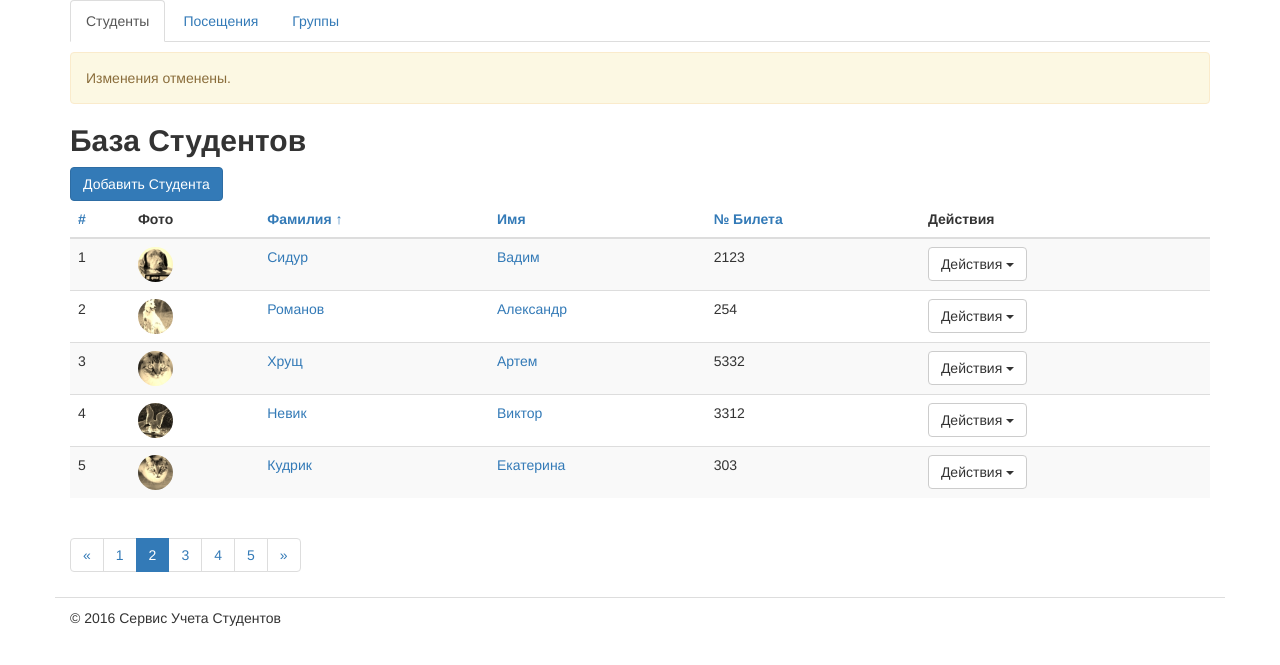
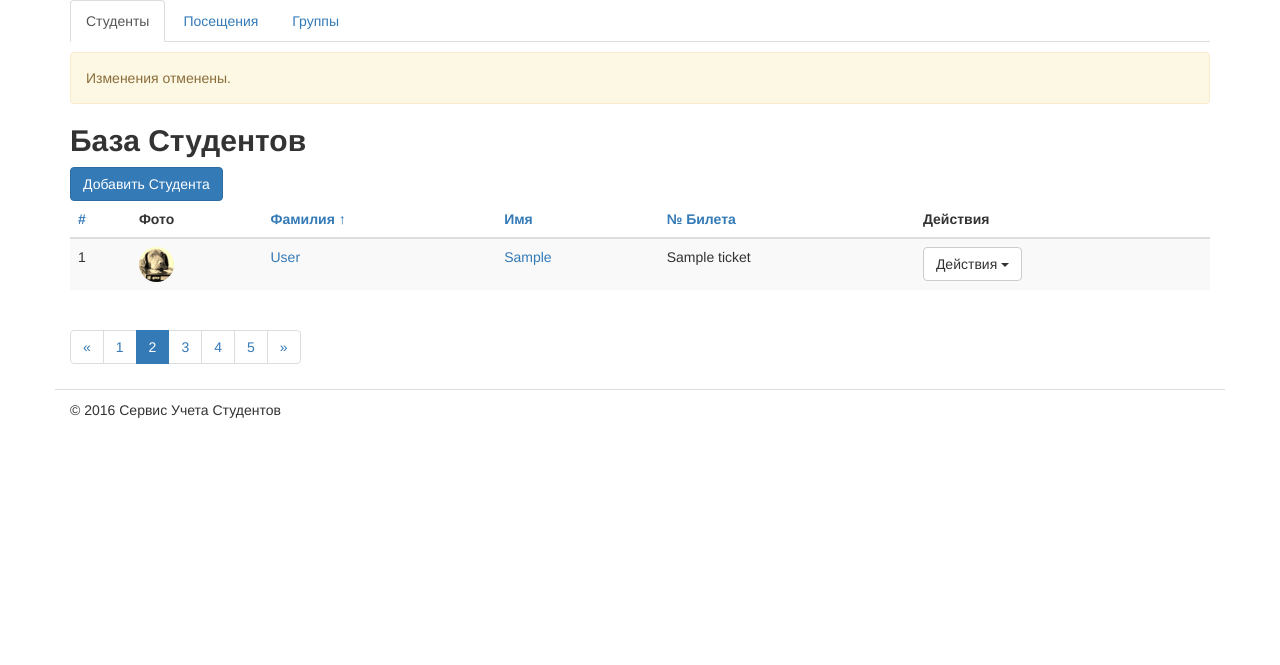
Before and after one commit to MaxStolovich/Bistriy-Test, a Django app: template students/templates/students/students_list.html in a window 1280 px wide. Shown: the part 80-745 px from the top of the page. Run offline with Django 3.2, Linux system fonts and the light colour scheme; the template is opened without the code that fills it: most values are stand-ins (such as "Sample title", 1, 10 or a date in 2020); some libraries are stand-ins or nearby versions.

Commit message:
Students list and for loop have implemented

```diff
--- a/students/templates/students/students_list.html
+++ b/students/templates/students/students_list.html
@@ -74,12 +74,13 @@
 					</tr>
 				</thead>
 				<tbody>
+					{% for student in students %}
 					<tr>
-						<td>1</td>
+						<td>{{ forloop.counter }}</td>
 						<td><img class="img-circle" src={% static "images/dog.jpeg" %} height="35"width="35"/></td>
-						<td><a href={% url "students_edit" 1 %}>Сидур</td>
-						<td><a href={% url "students_edit" 1 %}>Вадим</td>
-						<td>2123</td>
+						<td><a href={% url "students_edit" 1 %}>{{ student.last_name }}</td>
+						<td><a href={% url "students_edit" 1 %}>{{ student.first_name }}</td>
+						<td>{{ student.ticket }}</td>
 						<td>
 							<div class="dropdown">
 								<button class="btn btn-default dropdown-toggle" type="button" data-toggle="dropdown">
@@ -87,93 +88,14 @@
 									<span class="caret"></span>
 								</button>
 								<ul class="dropdown-menu" role="menu">
-									<li role="presentation"><a role="menuitem" tabindex="-1" href="journal/1">Посещения</a></li>
-									<li role="presentation"><a role="menuitem" tabindex="-1" href={% url "students_edit" 1 %}>Редактировать</a></li>
-									<li role="presentation"><a role="menuitem" tabindex="-1" href={% url "students_delete" 1 %}>Удалить</a></li>
+									<li role="presentation"><a role="menuitem" tabindex="-1" href="journal/{{ student.id }}">Посещения</a></li>
+									<li role="presentation"><a role="menuitem" tabindex="-1" href={% url "students_edit" student.id %}>Редактировать</a></li>
+									<li role="presentation"><a role="menuitem" tabindex="-1" href={% url "students_delete" student.id %}>Удалить</a></li>
 								</ul>
 							</div>
 						</td>
 					</tr>
-					<tr>
-						<td>2</td>
-						<td><img class="img-circle" src={% static "images/dog2.jpeg" %} height="35" width="35" /></td>
-						<td><a href="/students/2/edit">Романов </td>
-						<td><a href="/students/2/edit">Александр</td>
-						<td>254</td>
-						<td>
-							<div class="dropdown">
-								<button class="btn btn-default dropdown-toggle" type="button" data-toggle="dropdown">
-									Действия
-									<span class="caret"></span>
-								</button>
-								<ul class="dropdown-menu" role="menu">
-									<li role="presentation"><a role="menuitem" tabindex="-1" href="journal/2">Посещения</a></li>
-									<li role="presentation"><a role="menuitem" tabindex="-1" href="/students/2/edit">Редактировать</a></li>
-									<li role="presentation"><a role="menuitem" tabindex="-1" href="/students/2/delete">Удалить</a></li>
-								</ul>
-							</div>
-						</td>
-					</tr>
-					<tr>
-						<td>3</td>
-						<td><img class="img-circle" src={% static "images/sepia.jpeg" %} height="35" width="35" /></td>
-						<td><a href="/students/3/edit">Хрущ</td>
-						<td><a href="/students/3/edit">Артем</td>
-						<td>5332</td>
-						<td>
-							<div class="dropdown">
-								<button class="btn btn-default dropdown-toggle" type="button" data-toggle="dropdown">
-									Действия
-									<span class="caret"></span>
-								</button>
-								<ul class="dropdown-menu" role="menu">
-									<li role="presentation"><a role="menuitem" tabindex="-1" href="journal/3">Посещения</a></li>
-									<li role="presentation"><a role="menuitem" tabindex="-1" href="/students/3/edit">Редактировать</a></li>
-									<li role="presentation"><a role="menuitem" tabindex="-1" href="/students/3/delete">Удалить</a></li>
-								</ul>
-							</div>
-						</td>
-					</tr>
-					<tr>
-						<td>4</td>
-						<td><img class="img-circle" src={% static "images/bird.jpeg" %} height="35" width="35" /></td>
-						<td><a href="/students/4/edit">Невик</td>
-						<td><a href="/students/4/edit">Виктор</td>
-						<td>3312</td>
-						<td>
-							<div class="dropdown">
-								<button class="btn btn-default dropdown-toggle" type="button" data-toggle="dropdown">
-									Действия
-									<span class="caret"></span>
-								</button>
-								<ul class="dropdown-menu" role="menu">
-									<li role="presentation"><a role="menuitem" tabindex="-1" href="journal/4">Посещения</a></li>
-									<li role="presentation"><a role="menuitem" tabindex="-1" href="/students/4/edit">Редактировать</a></li>
-									<li role="presentation"><a role="menuitem" tabindex="-1" href="/students/4/delete">Удалить</a></li>
-								</ul>
-							</div>
-						</td>
-					</tr>
-					<tr>
-						<td>5</td>
-						<td><img class="img-circle" src={% static "images/cat.jpeg" %} height="35" width="35" /></td>
-						<td><a href="/students/5/edit">Кудрик</td>
-						<td><a href="/students/5/edit">Екатерина</td>
-						<td>303</td>
-						<td>
-							<div class="dropdown">
-								<button class="btn btn-default dropdown-toggle" type="button" data-toggle="dropdown">
-									Действия
-									<span class="caret"></span>
-								</button>
-								<ul class="dropdown-menu" role="menu">
-									<li role="presentation"><a role="menuitem" tabindex="-1" href="journal/5">Посещения</a></li>
-									<li role="presentation"><a role="menuitem" tabindex="-1" href="/students/5/edit">Редактировать</a></li>
-									<li role="presentation"><a role="menuitem" tabindex="-1" href="/students/5/delete">Удалить</a></li>
-								</ul>
-							</div>
-						</td>
-					</tr>
+					{% endfor %}
 				</tbody>
 			</table>
 			<ul class="pagination">
```
Also changed, not shown: students/views.py (+33 -1 lines).
